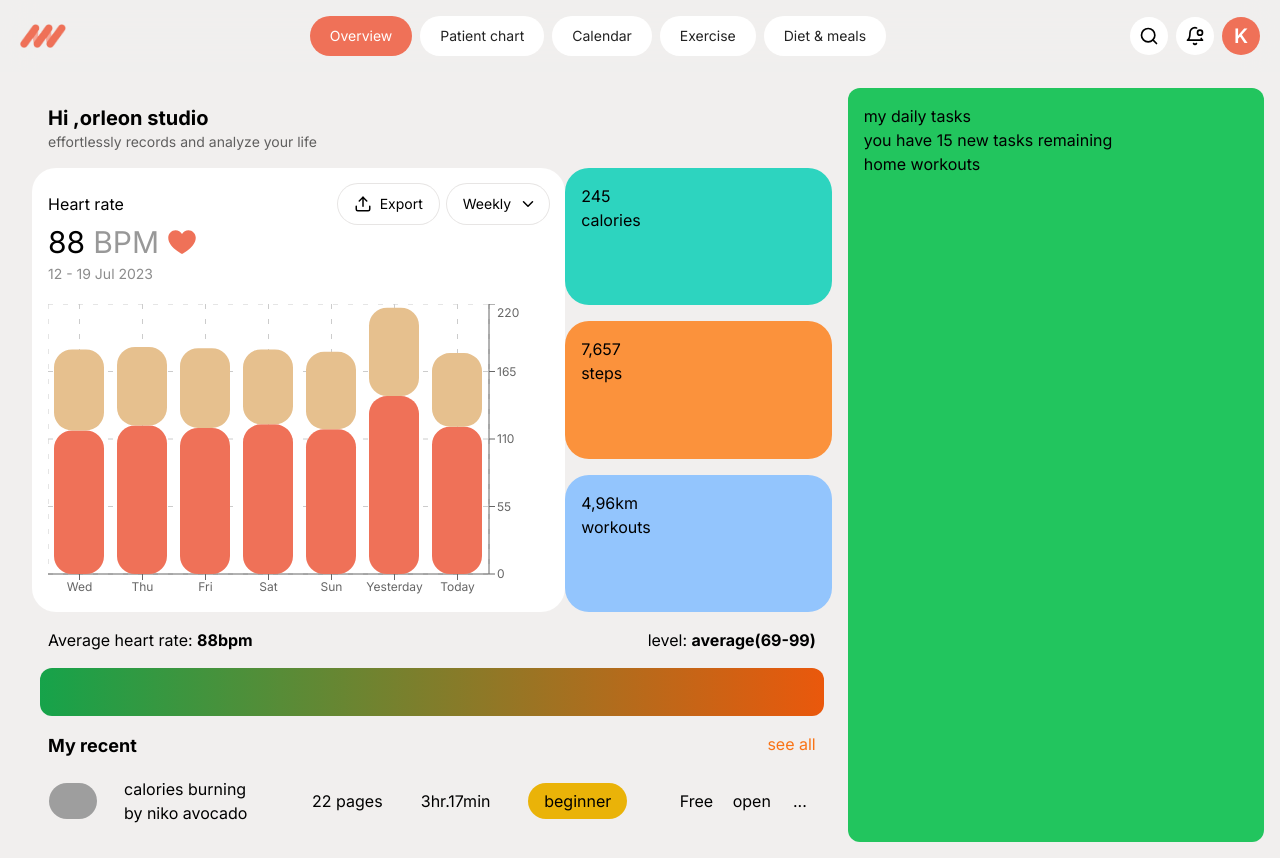
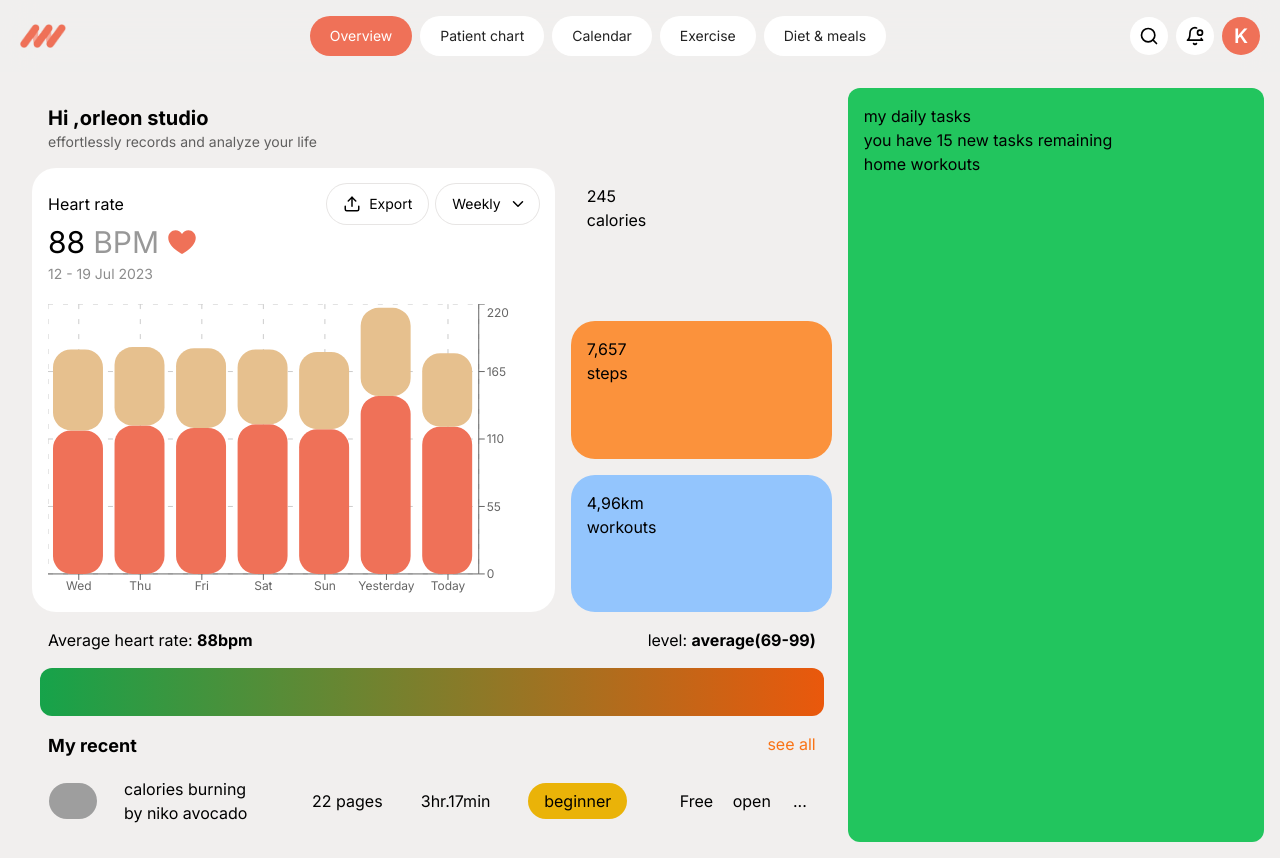
Before and after one commit to draken250/M.R.th, a React (Vite) app: page /#/ in a window 1280 px wide. Built offline with nearby package versions, Linux system fonts and the light colour scheme; grey boxes are pictures that could not be loaded.

Commit message:
Stalker-commit: src/Pages/Overview.jsx

```diff
--- a/src/Pages/Overview.jsx
+++ b/src/Pages/Overview.jsx
@@ -20,7 +20,7 @@ function Overview() {
                 effortlessly records and analyze your life
               </p>
             </div>
-            <div class="stats flex ">
+            <div class="stats flex gap-4">
               <div class="heartrate w-2/3 px-4 pt-4 pb-2 bg-white text-black rounded-3xl ">
                 <div className="w-full flex flex-col mb-5">
                   <div className="flex justify-between items-center">
@@ -44,7 +44,7 @@ function Overview() {
                 <Statistics />
               </div>
               <div class="smallerstats w-1/3 min-h-full flex flex-col gap-4">
-                <div class="calories bg-teal-400 p-4 rounded-3xl flex-1">
+                <div class="calories bg-[##dfcdff] p-4 rounded-3xl flex-1">
                   245
                   <br />
                   calories
```
